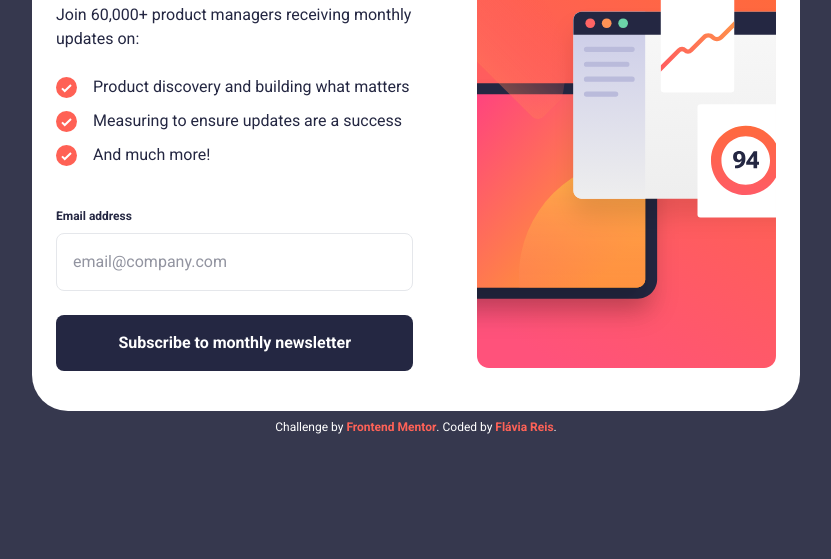
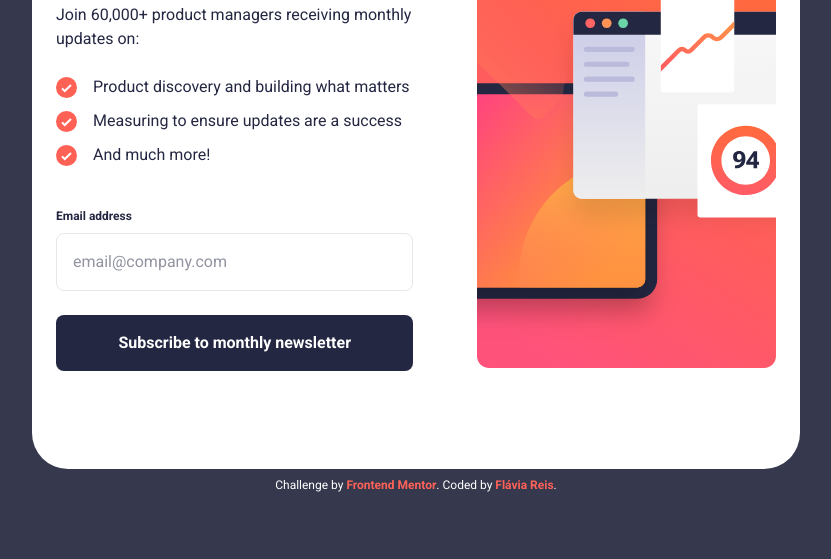
Before and after one commit to flaviare1s/newsletter-sign-up-with-success-message, a website: page src/index.html in a window 1280 px wide. Shown: the part 241-800 px from the top of the page, without its empty margins (224-1055 px from the left). Drawn offline with Linux system fonts and the light colour scheme.

Commit message:
I improved the styles

```diff
--- a/src/index.html
+++ b/src/index.html
@@ -24,7 +24,7 @@
       <img class="md:hidden w-full" src="../assets/images/illustration-sign-up-mobile.svg" alt="Illustration Sign Up">
       <img class="hidden md:block h-full w-auto py-6 object-contain" src="../assets/images/illustration-sign-up-desktop.svg" alt="Illustration Sign Up">
     </div>
-    <div class="md:w-[58%] px-6 py-10 md:pl-6 md:pr-16">
+    <div class="md:w-[58%] px-6 py-10 md:pl-6 md:pr-16 lg:py-[98px]">
       <h1 class="text-dark_navy font-bold text-[40px] md:text-[56px] leading-[100%]">Stay updated!</h1>
       <p class="text-dark_navy text-base leading-[150%] p h-full py-6">Join 60,000+ product managers receiving monthly updates on:</p>
       <div class="text-dark_navy text-base leading-[150%]">
```
Also changed, not shown: src/output.css.
